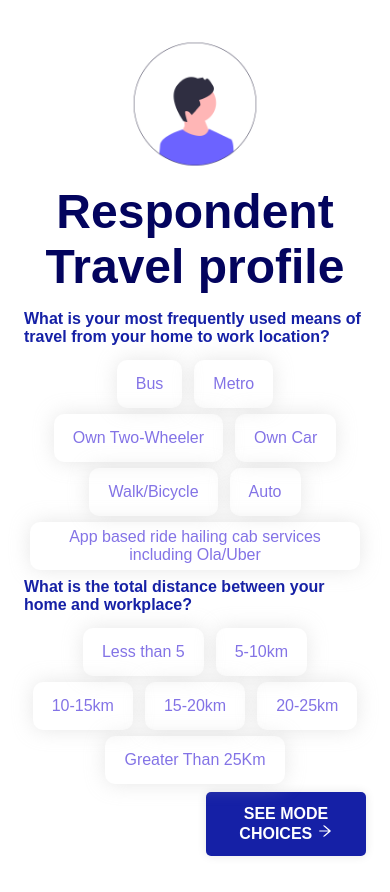
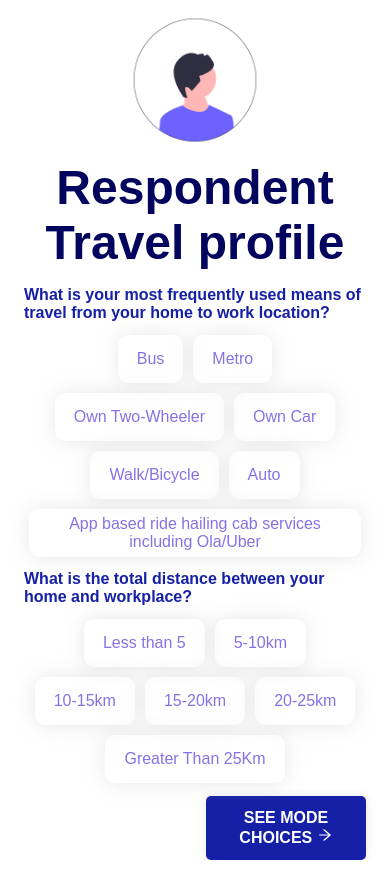
Before and after one commit to DastaanDZ/IISc-Works, a Next.js app: page / in a window 390 px wide. After the commit the page ends 860 px from the top, so only its background shows below. Built offline with nearby package versions, Linux system fonts and the light colour scheme.

Commit message:
minor changes

```diff
--- a/components/landing/landing.module.css
+++ b/components/landing/landing.module.css
@@ -193,6 +193,9 @@ padding: 9px;
     width: 160px;
     padding: 13px;
   }
+  .radio_btn{
+    margin: 5px;
+  }
 }
 
 @media (max-width: 900px) {
--- a/src/styles/Home.module.css
+++ b/src/styles/Home.module.css
@@ -240,6 +240,6 @@
 }
 @media (max-width: 550px) {
   .components {
-    padding: 1.5rem;
+    padding: 0 1.5rem 1rem 1.5rem;
   }
 }
```
